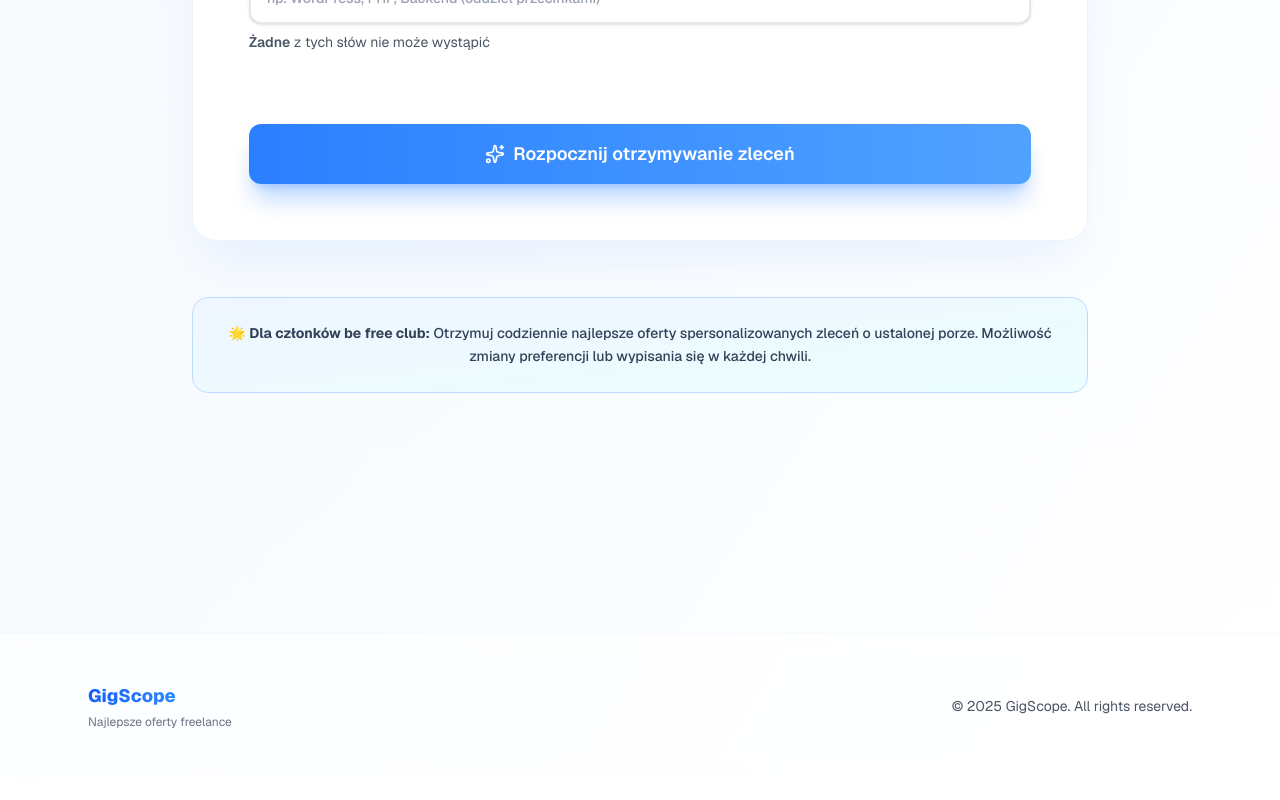
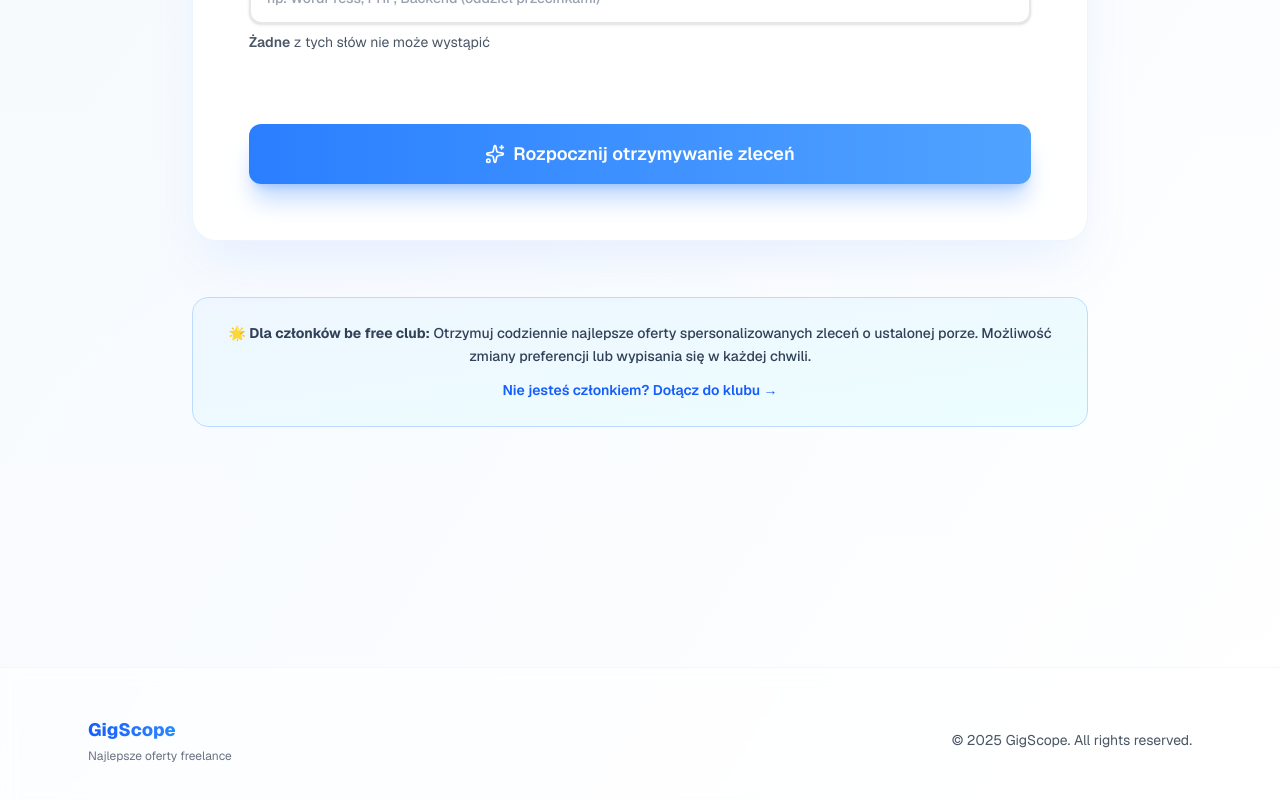
Before and after one commit to TDolmat/gigscope, a Next.js app in the folder frontend/: page / in a window 1280 px wide. Shown: the part 1186-1986 px from the top of the page. Before the commit the page ends 1964 px from the top, so only its background shows below. Built offline with nearby package versions, Linux system fonts and the light colour scheme; no server answers.

Commit message:
core: improve befreeclub link

```diff
--- a/frontend/app/page.tsx
+++ b/frontend/app/page.tsx
@@ -9,6 +9,7 @@ import { Footer } from '@/components/Footer';
 import { HowItWorksModal } from '@/components/HowItWorksModal';
 import { Mail, Check, Plus, X, Sparkles } from 'lucide-react';
 import { toast } from 'sonner';
+import { EXTERNAL_LINKS } from '@/lib/config';
 
 export default function Home() {
   const [email, setEmail] = useState('');
@@ -158,6 +159,14 @@ export default function Home() {
                 spersonalizowanych zleceń o ustalonej porze. Możliwość zmiany preferencji
                 lub wypisania się w każdej chwili.
               </p>
+              <a
+                href={EXTERNAL_LINKS.BEFREE_CLUB}
+                target="_blank"
+                rel="noopener noreferrer"
+                className="inline-flex items-center gap-1 mt-3 text-xs sm:text-sm text-blue-600 font-semibold hover:text-blue-700 transition-colors"
+              >
+                Nie jesteś członkiem? Dołącz do klubu →
+              </a>
             </div>
           </div>
         </div>
@@ -218,7 +227,7 @@ function EmailField({ email, onChange, error, disabled }: EmailFieldProps) {
               <p className="text-xs opacity-90">
                 Nie jesteś członkiem?{' '}
                       <a
-                        href="https://circle.befree.club"
+                        href={EXTERNAL_LINKS.BEFREE_CLUB}
                         target="_blank"
                         rel="noopener noreferrer"
                   className="underline hover:text-blue-300 transition-colors"
--- a/frontend/components/HowItWorksModal.tsx
+++ b/frontend/components/HowItWorksModal.tsx
@@ -2,6 +2,7 @@
 
 import { Button } from '@/components/ui/Button';
 import { Check, Plus, X } from 'lucide-react';
+import { EXTERNAL_LINKS } from '@/lib/config';
 
 interface HowItWorksModalProps {
   isOpen: boolean;
@@ -123,7 +124,7 @@ export function HowItWorksModal({ isOpen, onClose }: HowItWorksModalProps) {
                 <p className="text-xs sm:text-sm text-gray-600">
                   Ta usługa jest dostępna tylko dla członków społeczności.{' '}
                   <a
-                    href="https://circle.befree.club"
+                    href={EXTERNAL_LINKS.BEFREE_CLUB}
                     target="_blank"
                     rel="noopener noreferrer"
                     className="text-blue-600 font-semibold hover:text-blue-700 underline"
--- a/frontend/lib/config.ts
+++ b/frontend/lib/config.ts
@@ -8,6 +8,11 @@ const BASE_URL = process.env.NEXT_PUBLIC_API_URL || 'http://localhost:5001';
 
 // Environment detection
 const IS_PRODUCTION = process.env.NODE_ENV === 'production';
+
+// External links
+export const EXTERNAL_LINKS = {
+  BEFREE_CLUB: 'https://befreeclub.pl',
+} as const;
 
 // API Configuration
 export const API_CONFIG = {
@@ -78,6 +83,7 @@ export const config = {
   api: API_CONFIG,
   endpoints: API_ENDPOINTS,
   routes: APP_ROUTES,
+  externalLinks: EXTERNAL_LINKS,
 } as const;
 
 export default config;
```
